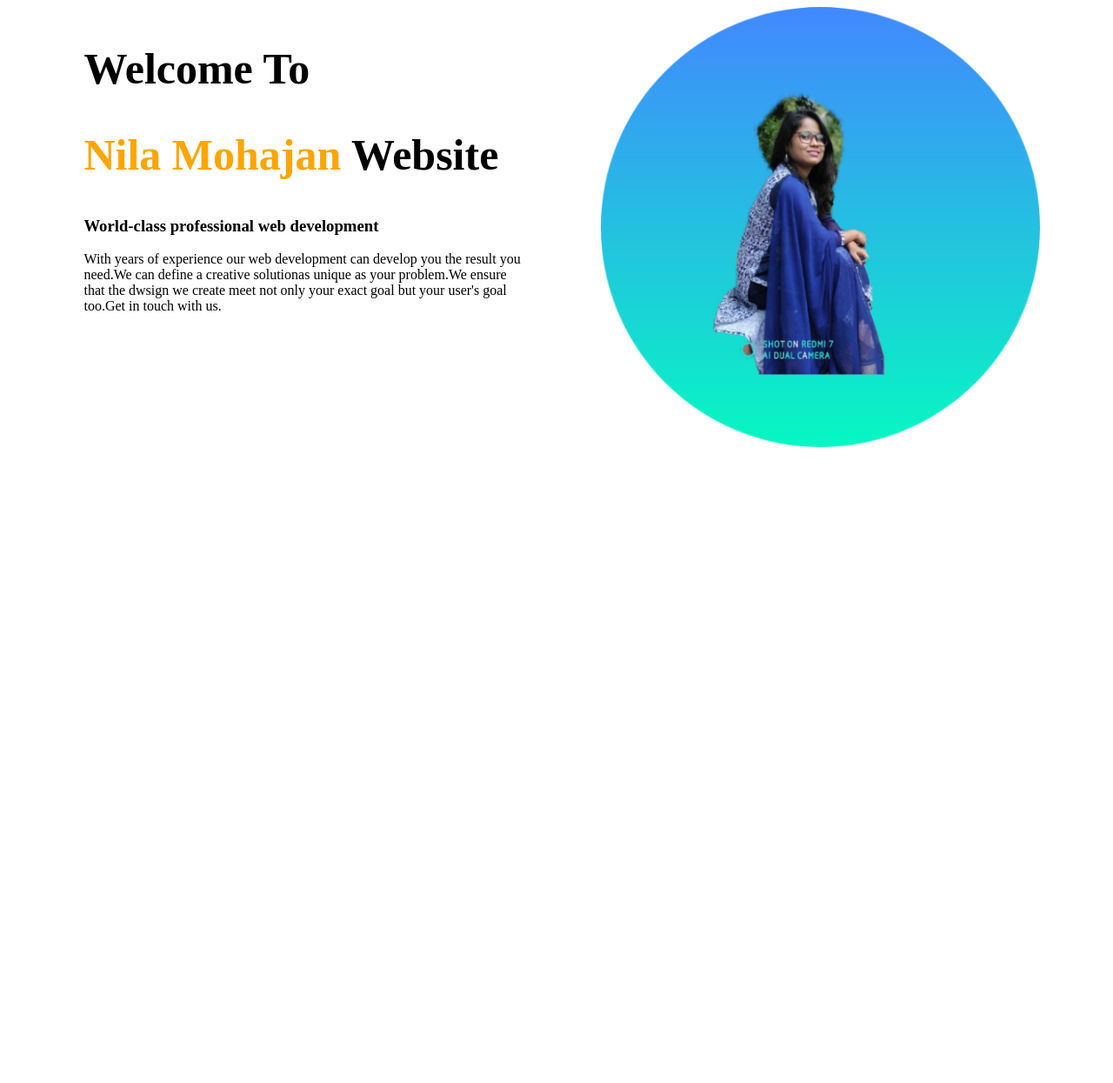
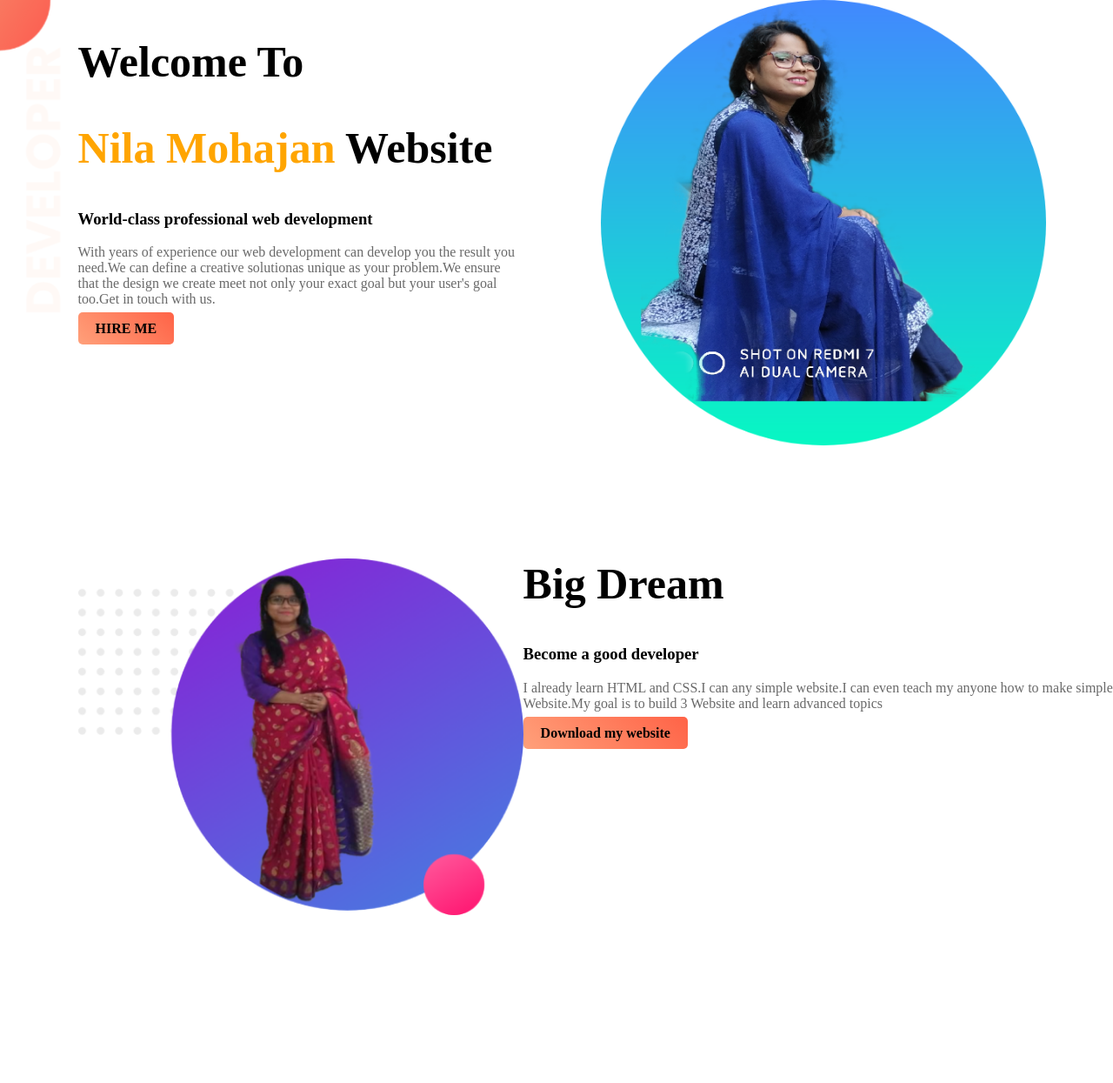
Before and after one commit to Nilamohajan/web-fortfolia, a plain HTML site: page index.html in a window 1280 px wide. Shown: the whole page at 87% size. Before the commit the page ends 800 px from the top, so only its background shows below. Drawn offline with Linux system fonts and the light colour scheme; a web font is replaced by a local one.

Commit message:
first ever commit

```diff
--- a/index.html
+++ b/index.html
@@ -10,14 +10,36 @@
 <link rel="stylesheet" href="style.css">
 </head>
 <body>
-    <section>
+    <section class="top-banner">
         <div class="half-width">
 <h1>Welcome To </h1>
 <h1><span class="name-highlight">Nila Mohajan</span> Website</h1>
 <h3> World-class professional web development</h3>
-<p>With years of experience our web development can develop you the result you need.We can define a creative solutionas unique as your problem.We ensure that the dwsign we create meet not only your exact goal but your user's goal too.Get in touch with us. </p>
+<p>With years of experience our web development can develop you the result you need.We can define a creative solutionas unique as your problem.We ensure that the design we create meet not only your exact goal but your user's goal too.Get in touch with us. </p><a class="link-button" target="_blank" href="file:///D:/Web%20development%20with%20Jhankar%20mahbub/Beautiful%20structure.html">HIRE ME</a>
 </div>
-<div class="half-width"><img src="profileimg.png" alt=""></div></div>
+<div class="half-width">
+    <img src="NILAOK.png" alt=""></div></div>
+
+</section>
+<section class="Dream Area">
+    <div class="half-width">
+        <img src="sharee.png" alt="">
+
+    </div>
+    <div clas="half-width">
+        <h2>Big Dream</h2>
+        <h3>Become a good developer</h3>
+        <p>I already learn HTML and CSS.I can any simple website.I can even teach my anyone how to make simple Website.My goal is to build 3 Website and learn advanced topics</p>
+        <a class="link-button" target="_blank" href="file:///D:/Web%20development%20with%20Jhankar%20mahbub/Beautiful%20structure.html">Download my website</a>
+
+    </div>
+
+</section>
+<section class="experience-area">
+    <div class>
+
+    </div>
+
 
 </section>
 </body>
--- a/style.css
+++ b/style.css
@@ -1,8 +1,17 @@
 body{
+    margin: 0px;
     font-family: 'Trade Winds', ;
 }
 h1{
     font-size: 50px;
+}
+h2{
+    font-size: 50px;
+
+}
+p{
+    color: dimgray;
+
 }
 .name-highlight{
 
@@ -18,3 +27,27 @@ padding-left: 2%;
 .half-width img{
     width: 100%;
 }
+.top-banner{
+
+
+    background-image: url("images/top-banner.png");
+    background-repeat: no-repeat;
+}
+section{height: 500px;
+    padding-bottom: 100px;
+
+}
+.link-button{
+    text-decoration: none;
+    background-image: linear-gradient(45deg,lightsalmon,tomato);
+    padding: 10px 20px;
+    border-radius: 5px;
+    color:black;
+    font-weight: 700;
+}
+.dream-area{
+    background-image: url("images/dream-bg.png");
+    background-repeat: no-repeat;
+    background-position: right;
+
+}
```
Also changed, not shown: NILAOK.png (added), sharee.png (added).
